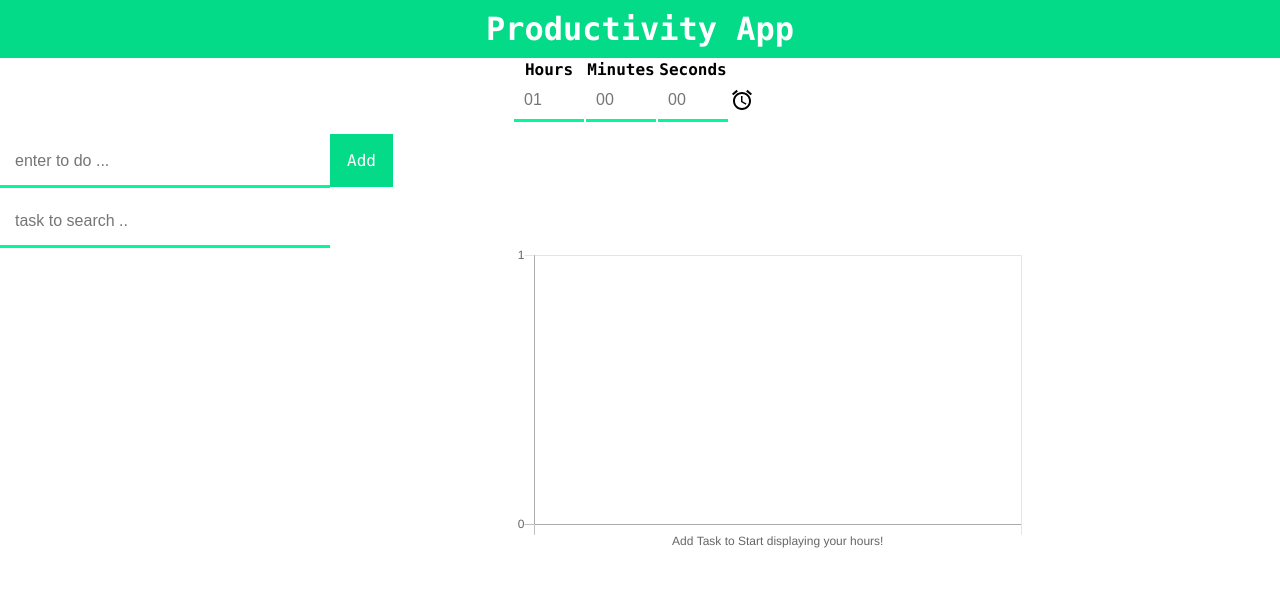
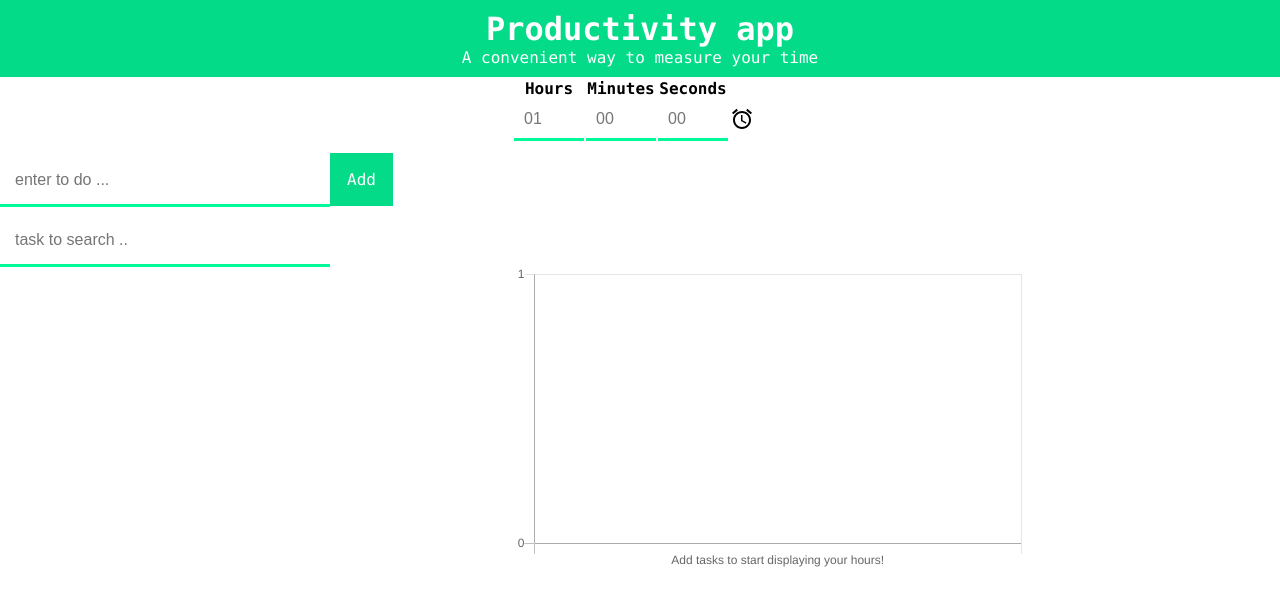
Before and after one commit to lukajose/ToDoList, a React (Create React App) app: page / in a window 1280 px wide. Shown: the top 606 px of the page. Built offline with nearby package versions, Linux system fonts and the light colour scheme.

Commit message:
adding changes to delete while timer

```diff
--- a/src/Header.js
+++ b/src/Header.js
@@ -3,7 +3,8 @@ function Header() {
   return (
     <div className="header">
       <header style= {headerStyle}>
-      <h1> Productivity App </h1>
+      <h1> Productivity app</h1>
+      <p>A convenient way to measure your time</p>
       </header>
     </div>
   )
--- a/src/TodoList.css
+++ b/src/TodoList.css
@@ -68,7 +68,7 @@ padding:15px;
   background-color: rgba(255, 255, 255, 0.5);
   padding: 20px;
   border-radius: 5px;
-  width: 300px;
+  width: 1500px;
   font-family: consolas;
   border-left: 6px solid #00FA9A;
   overflow: hidden;
--- a/src/TodoList.js
+++ b/src/TodoList.js
@@ -16,7 +16,6 @@ class TodoList extends Component {
     this.searchItem = this.searchItem.bind(this);
     this.markCompleted = this.markCompleted.bind(this);
     this.changeTimer = this.changeTimer.bind(this);
-    //this.startTimer = false;
   }
 
   changeTimer() {
@@ -42,7 +41,7 @@ class TodoList extends Component {
       };
 
 
-      if(item.text !== "") { // avoid empty tasks
+      if(item.text !== "" && this.state.startTimer === false) { // avoid empty tasks
 
         //Update Search state
         var newS = this.state.search; // check if search is NOT empty to update state
@@ -70,6 +69,7 @@ class TodoList extends Component {
   }
   //filters items and returns everything except the item with that key
   deleteItem(key) {
+    if(this.state.startTimer == false) {
        //filter condition
       function delete_filter(item) {
         return (item.key !== key);
@@ -84,6 +84,9 @@ class TodoList extends Component {
         items:filteredItems,
         search:newS
       })
+
+    }
+
   }
   // when click prompt will ask for new message and rename that item
   renameItem(key) {
@@ -174,7 +177,7 @@ class TodoList extends Component {
       }
 
     } else {
-        labels = new Array('Add Task to Start displaying your hours!');
+        labels = new Array('Add tasks to start displaying your hours!');
         data = [0];
       }
 
```
Lines whose indentation alone changed are shown as unchanged.
